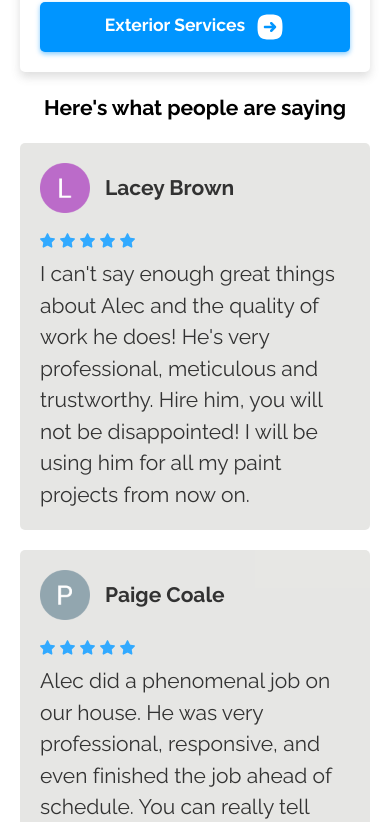
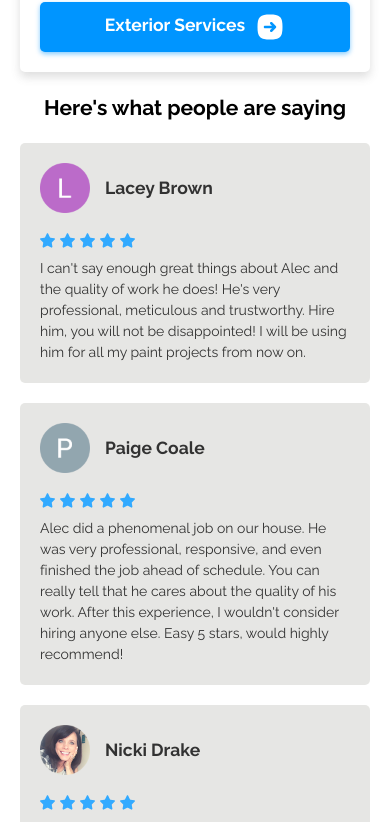
Before and after one commit to Afessler1998/fessler-painting, a Next.js app: page / in a window 390 px wide. Shown: the part 1953-2775 px from the top of the page. Built offline with nearby package versions, Linux system fonts and the light colour scheme.

Commit message:
reviews font sizing adjusted

```diff
--- a/src/styles/reviews.module.css
+++ b/src/styles/reviews.module.css
@@ -68,11 +68,20 @@
         font-size: var(--font-size-large);
         margin-top: 2rem;
     }
+
     .reviewsContainer {
         grid-template-columns: 1fr;
         grid-template-rows: auto;
         gap: 2rem;
         padding: 2rem;
+    }
+
+    .name {
+        font-size: var(--font-size-medium);
+    }
+
+    .review {
+        font-size: var(--font-size-small);
     }
 }
 
@@ -82,4 +91,12 @@
         margin-top: 1rem;
         padding: 0 1rem;
     }
+
+    .name {
+        font-size: var(--font-size-small);
+    }
+
+    .review {
+        font-size: var(--font-size-xsmall);
+    }
 }
```
